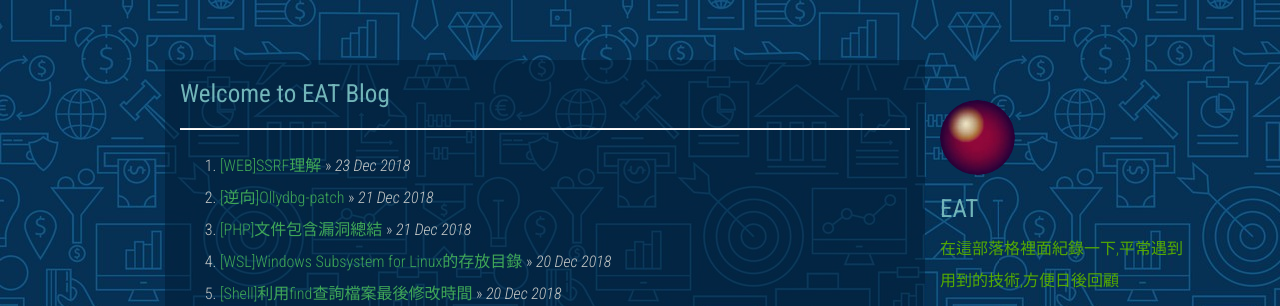
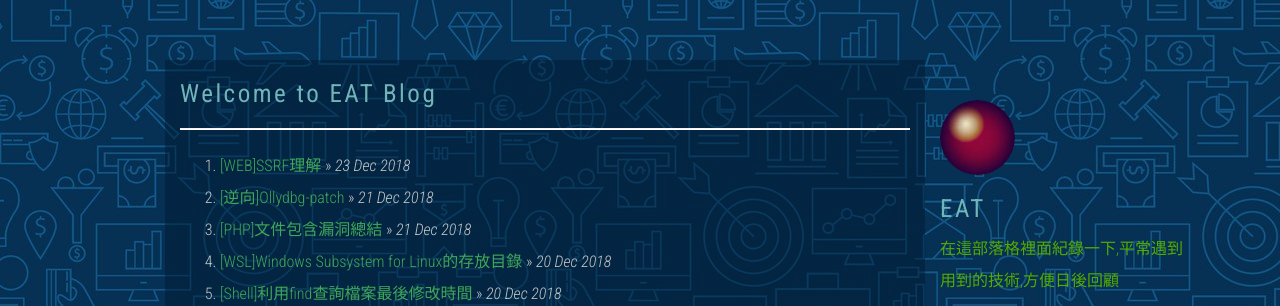
Before and after one commit to dyeat/dyeat.github.io, a Jekyll site: the page built from index.html, in a window 1280 px wide. Shown: the top 306 px of the page. Built offline with Jekyll 4.4.1, drawn with Linux system fonts in a browser that asks for light colours; nearby versions of some CDN libraries; the list of posts is cut into pages by our own code.

Commit message:
update h1 letter-spacing

```diff
--- a/static/css/main.css
+++ b/static/css/main.css
@@ -25,6 +25,7 @@ h1, h2, h3 {
 h1 {
   margin-bottom: 10px;
   font-size: 25px;
+  letter-spacing: .1em;
 }
 h2, h3 {
   margin-bottom: 5px;
```
